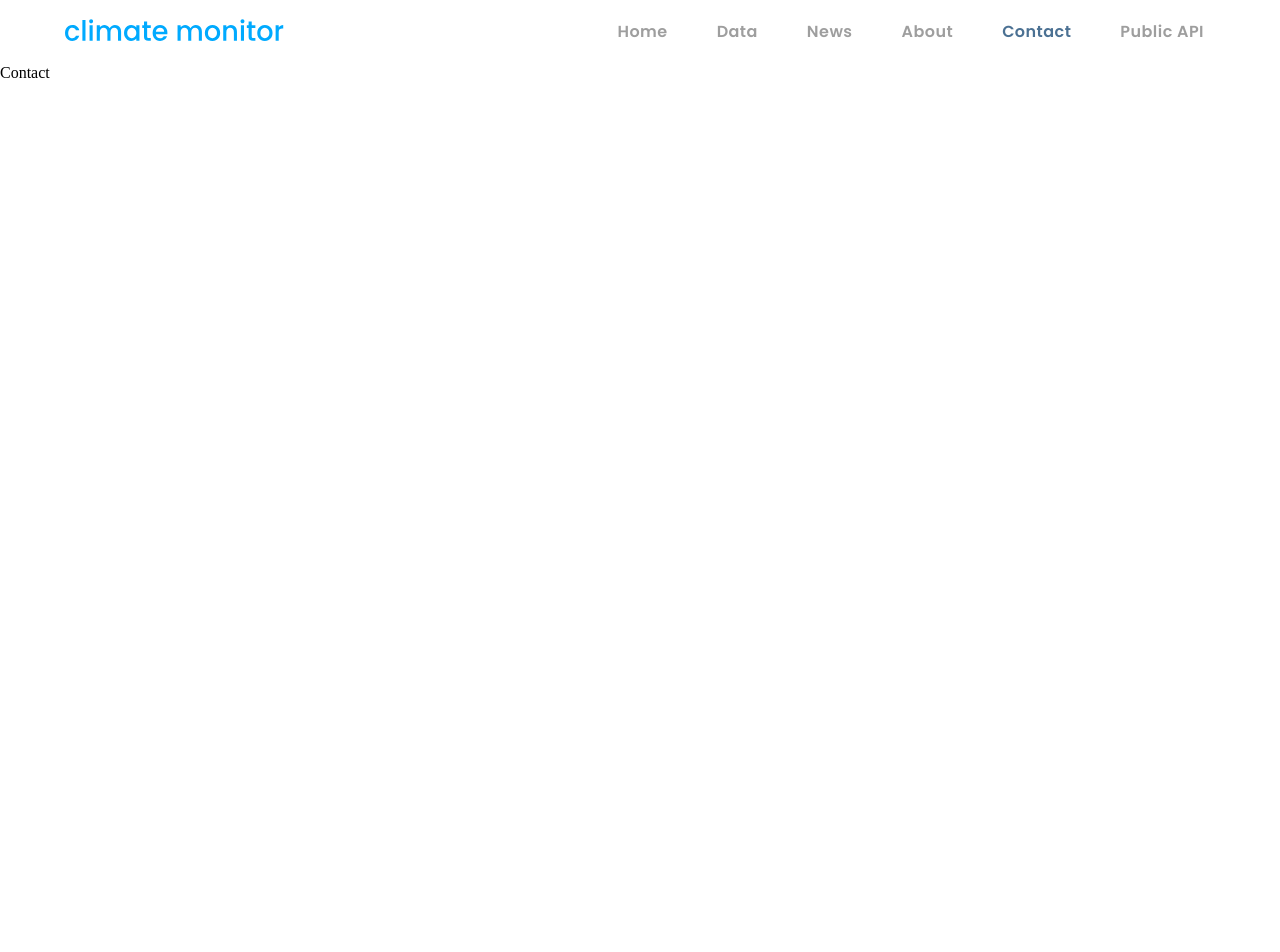
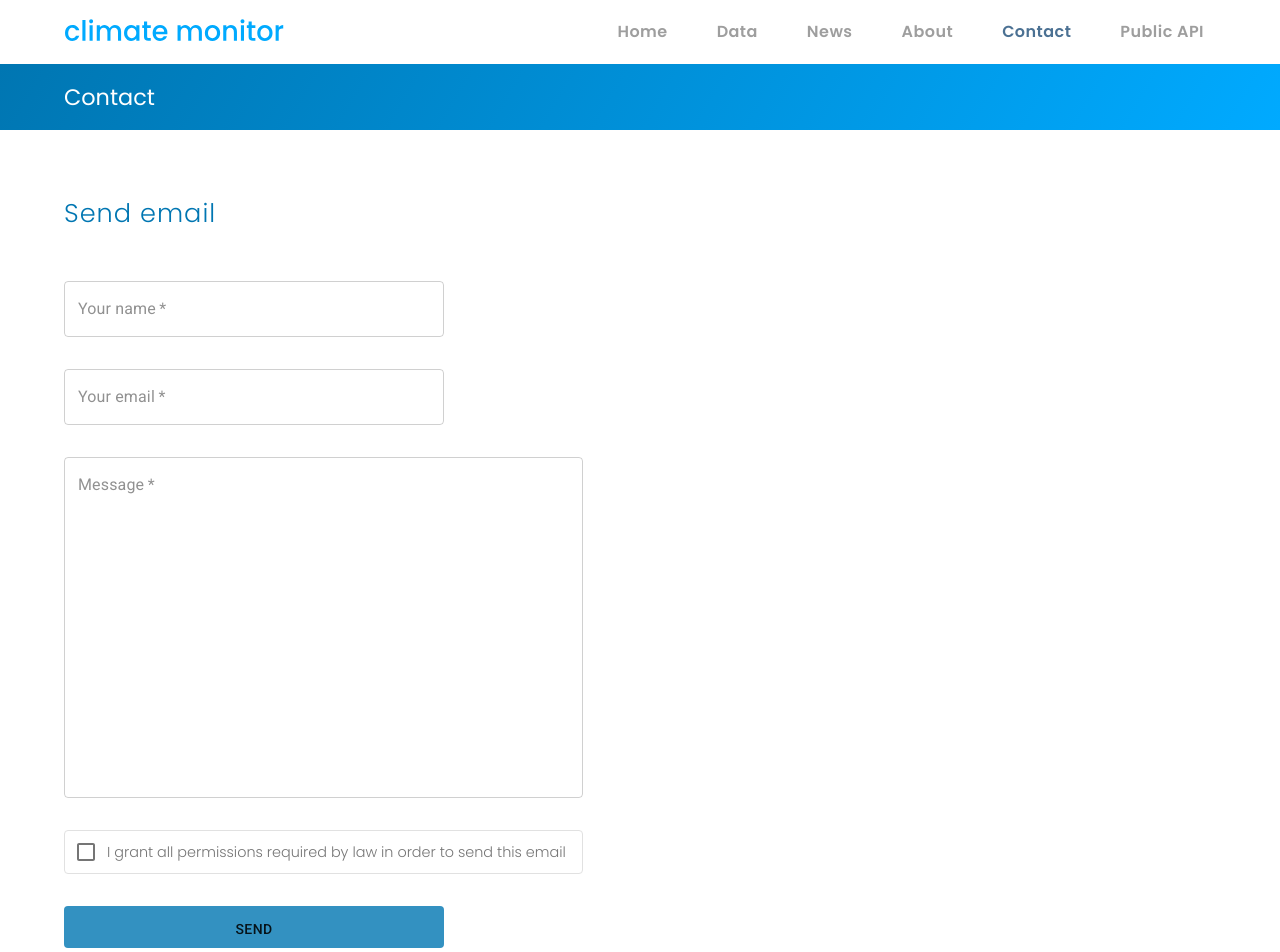
Before and after one commit to TomaszPietrzykowski/climate-monitor-nextjs, a Next.js app: page /contact in a window 1280 px wide. Shown: the top 952 px of the page. Built offline with nearby package versions, Linux system fonts and the light colour scheme.

Commit message:
contact form added

```diff
--- a/package.json
+++ b/package.json
@@ -7,6 +7,7 @@
     "@material-ui/icons": "^4.11.2",
     "@material-ui/lab": "^4.0.0-alpha.58",
     "@material-ui/styles": "^4.11.4",
+    "axios": "^0.21.1",
     "chart.js": "^3.3.2",
     "clsx": "latest",
     "next": "latest",
--- a/pages/contact.js
+++ b/pages/contact.js
@@ -1,9 +1,257 @@
-import React from "react"
+import React, { useState, Fragment } from "react"
 import Head from "next/head"
+import axios from "axios"
+// mui
+import { Button, TextField } from "@material-ui/core"
+import { makeStyles, withStyles } from "@material-ui/styles"
+import Checkbox from "@material-ui/core/Checkbox"
+import Snackbar from "@material-ui/core/Snackbar"
+import MuiAlert from "@material-ui/lab/Alert"
+// custom
+import Loader from "../src/ui/Loader"
+// import logo from "../public/logo.svg"
+
+// snackbars:
+function Alert(props) {
+  return <MuiAlert elevation={6} variant="filled" {...props} />
+}
+
+const CssTextField = withStyles((theme) => ({
+  root: {
+    ...theme.typography.mont,
+    opacity: 0.8,
+    "& label.Mui-focused": {
+      color: theme.palette.secondary.light,
+    },
+    "& .MuiInput-focused fieldset": {
+      color: theme.palette.secondary.light,
+    },
+    "& .MuiOutlinedInput-root": {
+      "&:hover fieldset": {
+        borderColor: theme.palette.secondary.light,
+      },
+      "&.Mui-focused fieldset": {
+        borderColor: theme.palette.secondary.light,
+      },
+    },
+  },
+}))(TextField)
+
+const CustomCheckbox = withStyles((theme) => ({
+  root: {
+    color: theme.palette.text.secondary,
+    "&$checked": {
+      color: theme.palette.common.success,
+      opacity: 0.7,
+    },
+  },
+  checked: {},
+}))(Checkbox)
+
+const useStyles = makeStyles((theme) => ({
+  container: {
+    ...theme.utils.container,
+
+    ...theme.flex.row,
+    justifyContent: "flex-start",
+    ...theme.typography.pop,
+    padding: "4rem",
+    [theme.breakpoints.down("xs")]: {
+      padding: "1rem 0 0",
+    },
+  },
+  content: {
+    position: "relative",
+    [theme.breakpoints.down("sm")]: {
+      padding: "1.5rem",
+    },
+    [theme.breakpoints.down("xs")]: {
+      width: "min-content",
+      minWidth: "80%",
+      margin: "0 auto 2rem",
+      padding: "1.5rem",
+      paddingRight: ".5rem",
+    },
+  },
+  title: {
+    fontWeight: 300,
+    letterSpacing: 1,
+    fontSize: "1.6rem",
+    color: theme.palette.secondary.main,
+    marginBottom: "3rem",
+    [theme.breakpoints.down("xs")]: {
+      fontSize: "1.6rem",
+      marginBottom: "3rem",
+    },
+  },
+  form: {
+    ...theme.flex.col,
+    alignItems: "flex-start",
+    minWidth: 280,
+    [theme.breakpoints.down("xs")]: {
+      maxWidth: 380,
+    },
+    "& > *": {
+      marginBottom: "2rem",
+      width: 380,
+      [theme.breakpoints.down("xs")]: {
+        width: 280,
+      },
+    },
+  },
+  submitBtn: {
+    // ...theme.buttons.primary,
+    paddingTop: ".7rem",
+    backgroundColor: theme.palette.secondary.light,
+    transition: "all .3s ease",
+    "&:hover": {
+      backgroundColor: theme.palette.secondary.main,
+    },
+    [theme.breakpoints.down("xs")]: {
+      fontSize: ".9rem",
+      padding: ".6rem 1.6",
+    },
+  },
+  textarea: {
+    width: "100%",
+    maxWidth: 560,
+    [theme.breakpoints.down("xs")]: {
+      maxWidth: 380,
+      width: "100%",
+    },
+  },
+  errorMargin: {
+    marginBottom: "2rem",
+  },
+  checkboxContainer: {
+    ...theme.flex.row,
+    justifyContent: "flex-start",
+    width: "100%",
+    paddingRight: "1rem",
+    border: `1px solid ${theme.palette.common.background}`,
+    borderRadius: 4,
+    [theme.breakpoints.down("xs")]: {
+      marginBottom: 0,
+    },
+  },
+  checkboxContainerError: {
+    ...theme.flex.row,
+    justifyContent: "flex-start",
+    width: "100%",
+    paddingRight: "1rem",
+    border: `1px solid red`,
+    borderRadius: 4,
+    [theme.breakpoints.down("xs")]: {
+      marginBottom: 0,
+    },
+  },
+  checkboxLabel: {
+    fontSize: ".9rem",
+    fontWeight: 300,
+    color: theme.palette.text.secondary,
+    [theme.breakpoints.down("xs")]: {
+      fontSize: ".8rem",
+    },
+  },
+  checkboxLabelError: {
+    fontSize: ".9rem",
+    fontWeight: 300,
+    color: "red",
+    [theme.breakpoints.down("xs")]: {
+      fontSize: ".8rem",
+    },
+  },
+  info: {
+    color: theme.palette.text.primary,
+    // ...theme.utils.paragraph,
+    margin: "4rem 0",
+    [theme.breakpoints.down("xs")]: {
+      fontSize: ".9rem",
+    },
+  },
+  error: {
+    color: "red",
+    padding: "2rem 2rem 2rem 0",
+  },
+  titleBar: {
+    width: "100%",
+    zIndex: theme.zIndex.drawer + 1,
+    background: `linear-gradient(120deg, ${theme.palette.primary.dark}, ${theme.palette.primary.main})`,
+  },
+  sectionHeader: {
+    fontFamily: "Poppins",
+    fontWeight: 400,
+    color: "white",
+    fontSize: "1.4rem",
+    maxWidth: 1400,
+    margin: "auto",
+    padding: "1rem 4rem",
+    [theme.breakpoints.down("md")]: {
+      marginLeft: 20,
+    },
+  },
+}))
 
 const Contact = () => {
+  const classes = useStyles()
+  // state
+  const [name, setName] = useState("")
+  const [email, setEmail] = useState("")
+  const [message, setMessage] = useState("")
+  const [loading, setLoading] = useState(false)
+  const [error, setError] = useState(null)
+  const [legalConsent, setLegalConsent] = useState(false)
+  const [consentError, setConsentError] = useState(false)
+  // successful alert state
+  const [open, setOpen] = useState(false)
+
+  const handleAlertClose = (event, reason) => {
+    if (reason === "clickaway") {
+      return
+    }
+    setOpen(false)
+  }
+
+  const sendEmail = async (name, email, message) => {
+    try {
+      setLoading(true)
+      const { data } = await axios.post(
+        "http://localhost:5000/api/email",
+        { name, email, message },
+        {
+          headers: { "Content-type": "application/json" },
+        }
+      )
+      if (data.status === "success") {
+        // display popup
+        setOpen(true)
+        // clean form
+        setName("")
+        setEmail("")
+        setMessage("")
+        setLegalConsent(false)
+      }
+      setLoading(false)
+    } catch (err) {
+      setError(`${err}`)
+      setLoading(false)
+    }
+  }
+
+  const submitHandler = (e) => {
+    e.preventDefault()
+    if (legalConsent) {
+      sendEmail(name, email, message)
+      window.scrollTo({
+        top: 0,
+        behavior: "smooth",
+      })
+    } else {
+      setConsentError(true)
+    }
+  }
   return (
-    <div style={{ height: "120vh" }}>
+    <Fragment>
       <Head>
         <title key="title">Contact Us | Climate Monitor</title>
         <meta
@@ -12,9 +260,94 @@ const Contact = () => {
           content="Contact us at Climate Monitor - free public REST API with json data on climate change."
         />
       </Head>
-      <div>Contact</div>
-    </div>
+      <Snackbar open={open} autoHideDuration={4000} onClose={handleAlertClose}>
+        <Alert onClose={handleAlertClose} severity="success">
+          Message sent, thank you!
+        </Alert>
+      </Snackbar>
+      <div className={classes.titleBar}>
+        <h1 className={classes.sectionHeader}>Contact</h1>
+      </div>
+      <div className={classes.container}>
+        <main className={classes.content}>
+          <h2 className={classes.title}>Send email</h2>
+          {error && <div className={classes.error}>{error}</div>}
+          {loading ? (
+            <Loader />
+          ) : (
+            <>
+              <form onSubmit={(e) => submitHandler(e)} className={classes.form}>
+                <CssTextField
+                  id="name"
+                  required
+                  label="Your name"
+                  variant="outlined"
+                  value={name}
+                  onChange={(e) => setName(e.target.value)}
+                />
+                <CssTextField
+                  id="email"
+                  type="email"
+                  label="Your email"
+                  required
+                  variant="outlined"
+                  value={email}
+                  onChange={(e) => setEmail(e.target.value)}
+                />
+                <CssTextField
+                  id="message"
+                  type="text"
+                  label="Message"
+                  className={classes.textarea}
+                  required
+                  multiline
+                  rows={16}
+                  variant="outlined"
+                  value={message}
+                  onChange={(e) => setMessage(e.target.value)}
+                />
+                <div
+                  className={
+                    consentError
+                      ? classes.checkboxContainerError
+                      : classes.checkboxContainer
+                  }
+                >
+                  <CustomCheckbox
+                    checked={legalConsent}
+                    onChange={(e) => {
+                      setLegalConsent(e.target.checked)
+                      setConsentError(false)
+                    }}
+                  />
+                  <span
+                    className={
+                      consentError
+                        ? classes.checkboxLabelError
+                        : classes.checkboxLabel
+                    }
+                  >
+                    I grant all permissions required by law in order to send
+                    this email
+                  </span>
+                </div>
+                <Button type="submit" className={classes.submitBtn}>
+                  Send
+                </Button>
+              </form>
+              <div className={classes.info}>
+                <div className={classes.link}>
+                  Email:{" "}
+                  <a href="mailto:contact@climatemonitor.info">
+                    contact@climatemonitor.info
+                  </a>
+                </div>
+              </div>
+            </>
+          )}
+        </main>
+      </div>
+    </Fragment>
   )
 }
-
 export default Contact
--- a/src/ui/Header.js
+++ b/src/ui/Header.js
@@ -191,7 +191,7 @@ const Header = ({ value, setValue }) => {
         value={value}
         onChange={handleChange}
         className={classes.tabContainer}
-        indicatorColor="secondary"
+        indicatorColor="none"
       >
         {routes.map((route, i) => (
           <Link key={`${route.link}${i}`} href={route.link} value={i}>
--- a/src/ui/Theme.js
+++ b/src/ui/Theme.js
@@ -15,6 +15,7 @@ export default createMuiTheme({
       footer: `${whitish}`,
       darkBlue: `${darkBlue}`,
       activeTab: `rgba(0, 54, 102, 1)`,
+      background: "rgba(225, 225, 225, 1)",
       // activeTab: `rgba(0, 51, 77, 1)`,
     },
     gradient: {
@@ -58,7 +59,7 @@ export default createMuiTheme({
       main: `${blue}`,
     },
     secondary: {
-      main: `#ffffff`,
+      main: "rgba(0, 118, 178, 1)",
     },
   },
   typography: {
@@ -66,7 +67,38 @@ export default createMuiTheme({
       fontFamily: "Poppins, sans",
     },
   },
+  flex: {
+    col: {
+      display: "flex",
+      flexDirection: "column",
+      alignItems: "center",
+      justifyContent: "center",
+    },
+    colStart: {
+      display: "flex",
+      flexDirection: "column",
+      alignItems: "flex-start",
+      justifyContent: "flex-start",
+    },
+    row: {
+      display: "flex",
+      flexDirection: "row",
+      alignItems: "center",
+      justifyContent: "center",
+    },
+    rowStart: {
+      display: "flex",
+      flexDirection: "row",
+      alignItems: "flex-start",
+      justifyContent: "flex-start",
+    },
+  },
   utils: {
+    container: {
+      margin: "auto",
+      width: "100%",
+      maxWidth: 1400,
+    },
     tab: {
       textTransform: "none",
       minWidth: 30,
```
Also changed, not shown: src/components/news/NewsTab.js (+2 -8 lines), 1 other file (tests, documents, lock files or other folders).
